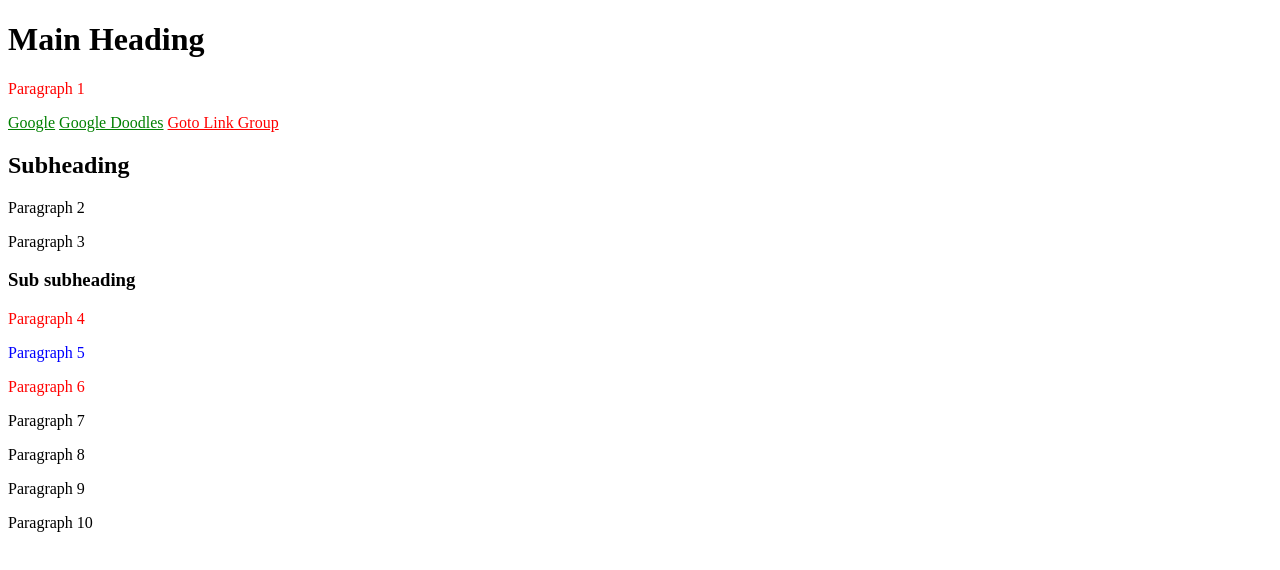
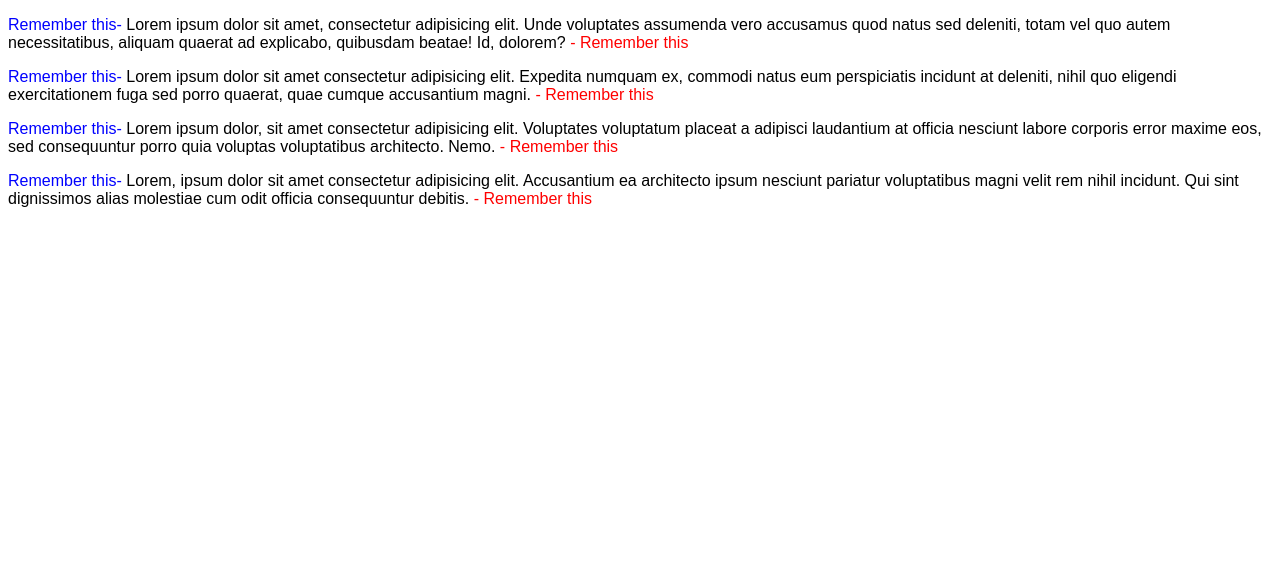
Before and after one commit to MilosJova/ITAcademy, a plain HTML site: page index.html in a window 1280 px wide. Drawn offline with Linux system fonts and the light colour scheme.

Commit message:
Edited index

```diff
--- a/index.html
+++ b/index.html
@@ -1,58 +1,27 @@
 <!DOCTYPE html>
 <html lang="en">
-
 <head>
     <meta charset="UTF-8">
-    <title>Advanced CSS - Assignment 1</title>
+    <title>Pseudo Elements</title>
     <style>
-    a[href^="https://www.google.com"] {
-            color: green;
-    }
-    a[target]{
-        color: red;
-    }
-    p:nth-last-child(5) {
-        color: red;
-    }
-    p:nth-last-of-type(4) {
-        color: blue;
-    }
-    p:nth-last-of-type(3) {
-        color: red;
-    }
-
-    p:hover:nth-child(n+8){
-        font-style: italic ;
-    }
-   /* p:nth-last-child(-2n+2):after {
-        content: " NEW ";
-  color: red; --Pokusaj targetovanja 2 i 3 paragrafa.*/
-
+        p {
+            font-family: sans-serif;
+        }
+        p::after {
+            content: " - Remember this";
+            color: red;
+        }
+        p::before {
+            content: " Remember this- ";
+            color: blue;
+        }
 
     </style>
 </head>
-
 <body>
-    <h1>Main Heading</h1>
-    <p>Paragraph 1</p>
-    <a href="https://www.google.com/">Google</a>
-    <a href="https://www.google.com/doodles">Google Doodles</a>
-    <a href="https://www.link-group.eu/" target="_blank">Goto Link Group</a>
-    <div id="first-div">
-        <h2>Subheading</h2>
-        <p>Paragraph 2</p>
-        <p>Paragraph 3</p>
-        <div id="second-div">
-            <h3>Sub subheading</h3>
-            <p>Paragraph 4</p>
-            <p>Paragraph 5</p>
-            <p>Paragraph 6</p>
-            <p>Paragraph 7</p>
-            <p>Paragraph 8</p>
-        </div>
-    </div>
-    <p>Paragraph 9</p>
-    <p>Paragraph 10</p>
+    <p>Lorem ipsum dolor sit amet, consectetur adipisicing elit. Unde voluptates assumenda vero accusamus quod natus sed deleniti, totam vel quo autem necessitatibus, aliquam quaerat ad explicabo, quibusdam beatae! Id, dolorem?</p>
+    <p>Lorem ipsum dolor sit amet consectetur adipisicing elit. Expedita numquam ex, commodi natus eum perspiciatis incidunt at deleniti, nihil quo eligendi exercitationem fuga sed porro quaerat, quae cumque accusantium magni.</p>
+    <p>Lorem ipsum dolor, sit amet consectetur adipisicing elit. Voluptates voluptatum placeat a adipisci laudantium at officia nesciunt labore corporis error maxime eos, sed consequuntur porro quia voluptas voluptatibus architecto. Nemo.</p>
+    <p>Lorem, ipsum dolor sit amet consectetur adipisicing elit. Accusantium ea architecto ipsum nesciunt pariatur voluptatibus magni velit rem nihil incidunt. Qui sint dignissimos alias molestiae cum odit officia consequuntur debitis.</p>
 </body>
-
 </html>
```
